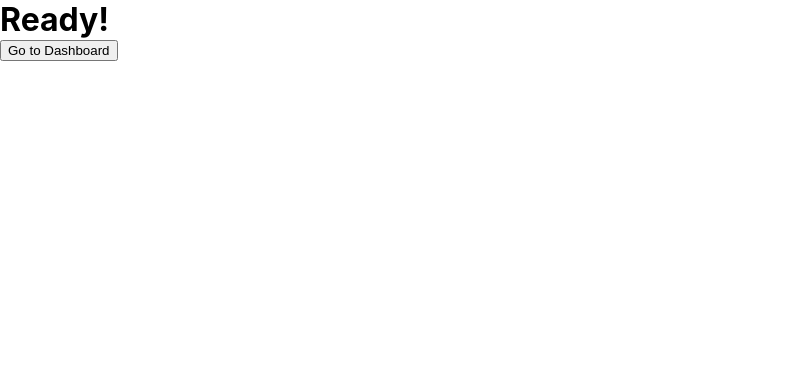
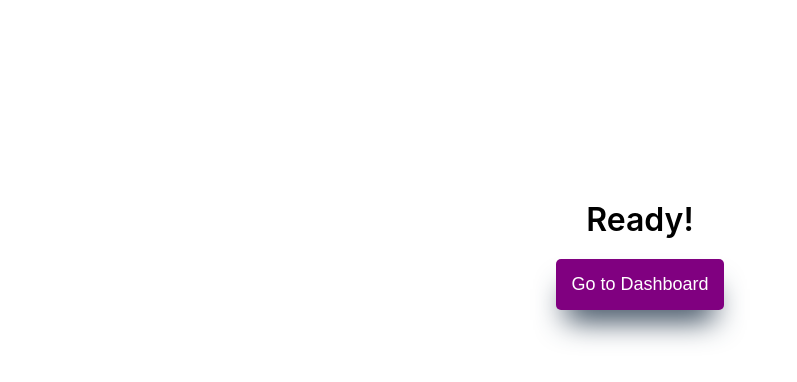
Before and after one commit to israel-bonilla/kajebu, a Next.js app: page / in a window 1280 px wide. Shown: the top 382 px of the page, without its empty margins (0-797 px from the left). Built offline with nearby package versions, Linux system fonts and the light colour scheme.

Commit message:
icon reload fix

```diff
--- a/components/Dashboard/WelcomeScreen.js
+++ b/components/Dashboard/WelcomeScreen.js
@@ -22,7 +22,7 @@ const WelcomeScreen = () => {
       <div className={styles.guide}>
         <img src="" alt="" />
         <div className={styles.guideInfo}>
-            <FontAwesomeIcon icon={faLightbulb} color="orange" size="md" />
+            <FontAwesomeIcon icon={faLightbulb} color="orange" />
             <span style={{marginLeft: 5}}>Guides</span>
             <p className={styles.guideTitle}>Getting Started with Your Products</p>
             <p className={styles.guideDescription}>Lorem ipsum dolor sit amet consectetur adipisicing elit. Quod cumque dolor minus amet, perspiciatis dolores.</p>
--- a/pages/dashboard.js
+++ b/pages/dashboard.js
@@ -1,7 +1,13 @@
+import { useEffect } from "react";
 import DashboardTemplate from "../components/Dashboard/DashboardTemplate"
 import WelcomeScreen from "../components/Dashboard/WelcomeScreen"
 
 const Dashboard = () => {
+
+  useEffect(() => {
+    window.location.reload();
+  }, []);
+
   return <DashboardTemplate Screen={WelcomeScreen} />;
 }
 
--- a/pages/index.js
+++ b/pages/index.js
@@ -1,5 +1,4 @@
 import Head from 'next/head'
-import Image from 'next/image'
 import { useRouter } from 'next/router';
 import styles from '../styles/Home.module.scss'
 
@@ -15,7 +14,9 @@ export default function Home() {
       </Head>
 
       <h1>Ready!</h1>
-      <button onClick={() => router.push('/dashboard')}>Go to Dashboard</button>
+      <button onClick={() => {
+        router.push('/dashboard');
+      }}>Go to Dashboard</button>
     </div>
   )
 }
--- a/styles/Home.module.scss
+++ b/styles/Home.module.scss
@@ -0,0 +1,26 @@
+.container {
+  display: flex;
+  flex-direction: column;
+  align-items: center;
+  margin-top: calc((100vh / 2) - 200px);
+
+  h1 {
+    font-weight: 600;
+    margin-bottom: 20px;
+  }
+
+  button {
+    padding: 15px;
+    font-size: 18px;
+    border: none;
+    background-color: purple;
+    color: white;
+    box-shadow: rgb(38, 57, 77) 0px 20px 30px -10px;
+    border-radius: 5px;
+    cursor: pointer;
+
+    &:hover {
+      opacity: 0.8;
+    }
+  }
+}
```
